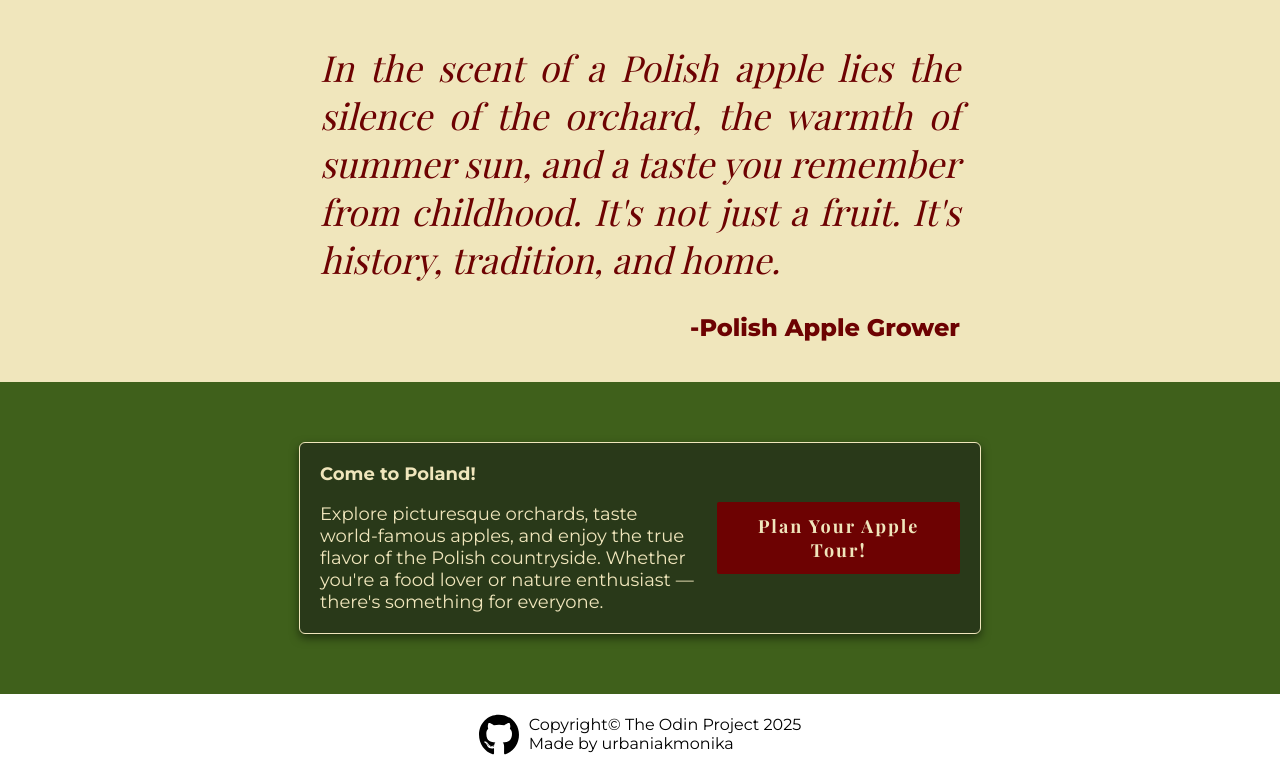
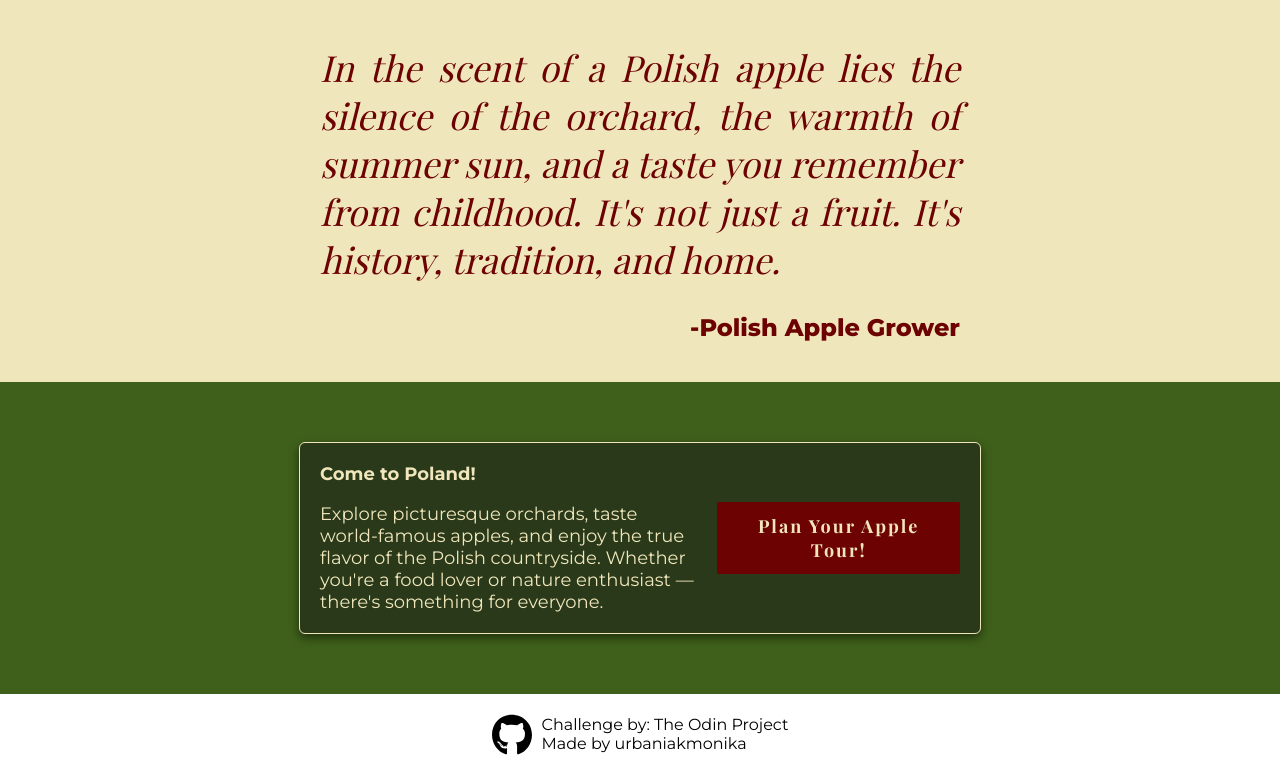
Before and after one commit to urbaniakmonika/landing_page_apples, a plain HTML site: page index.html in a window 1280 px wide. Shown: the part 1084-1858 px from the top of the page. Drawn offline with nearby package versions, Linux system fonts and the light colour scheme; a web font is replaced by a local one.

Commit message:
footer update

```diff
--- a/index.html
+++ b/index.html
@@ -76,7 +76,7 @@
         <div class="footer">
  <a href="https://github.com/urbaniakmonika" target="_blank">
             <img src="assets/logo/github-brands.svg"></a>
-            <p>Copyright© The Odin Project 2025
+            <p>Challenge by: The Odin Project
             <br>Made by urbaniakmonika
             </p>
         </div>
```
